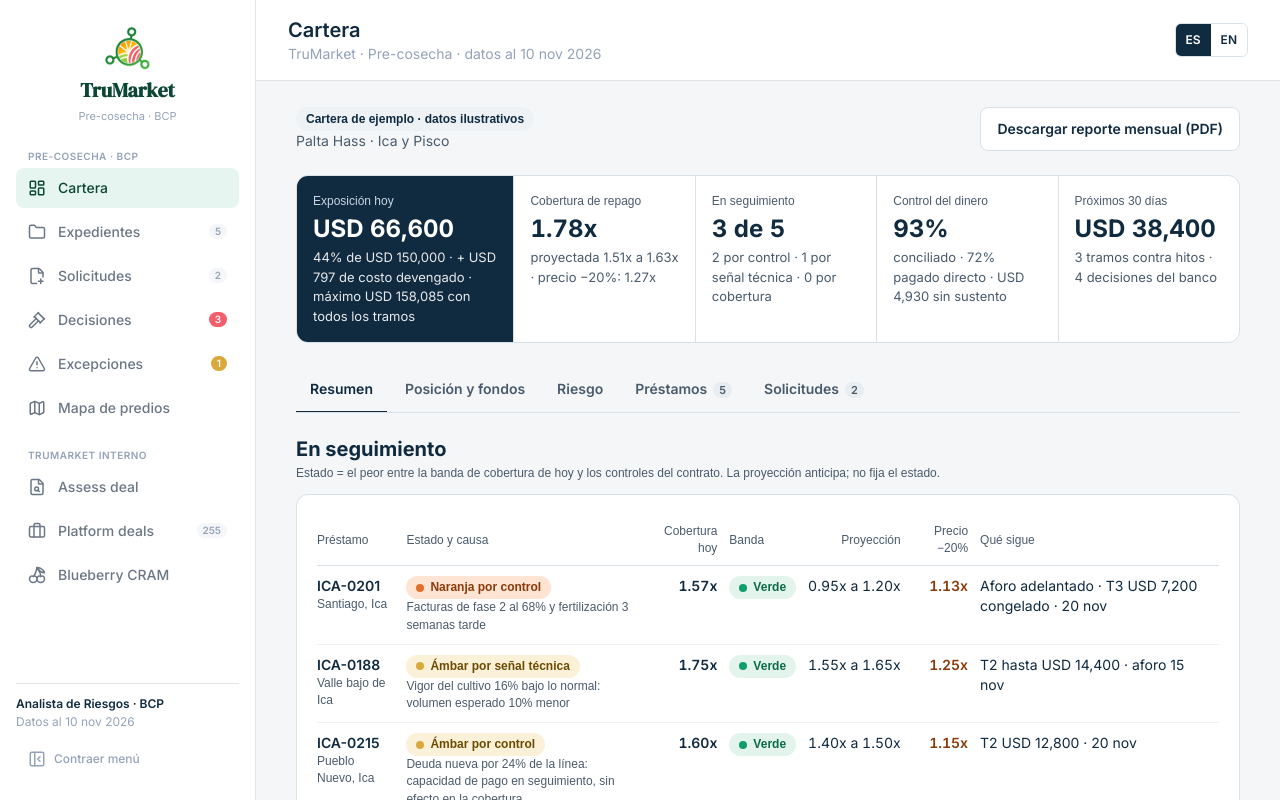
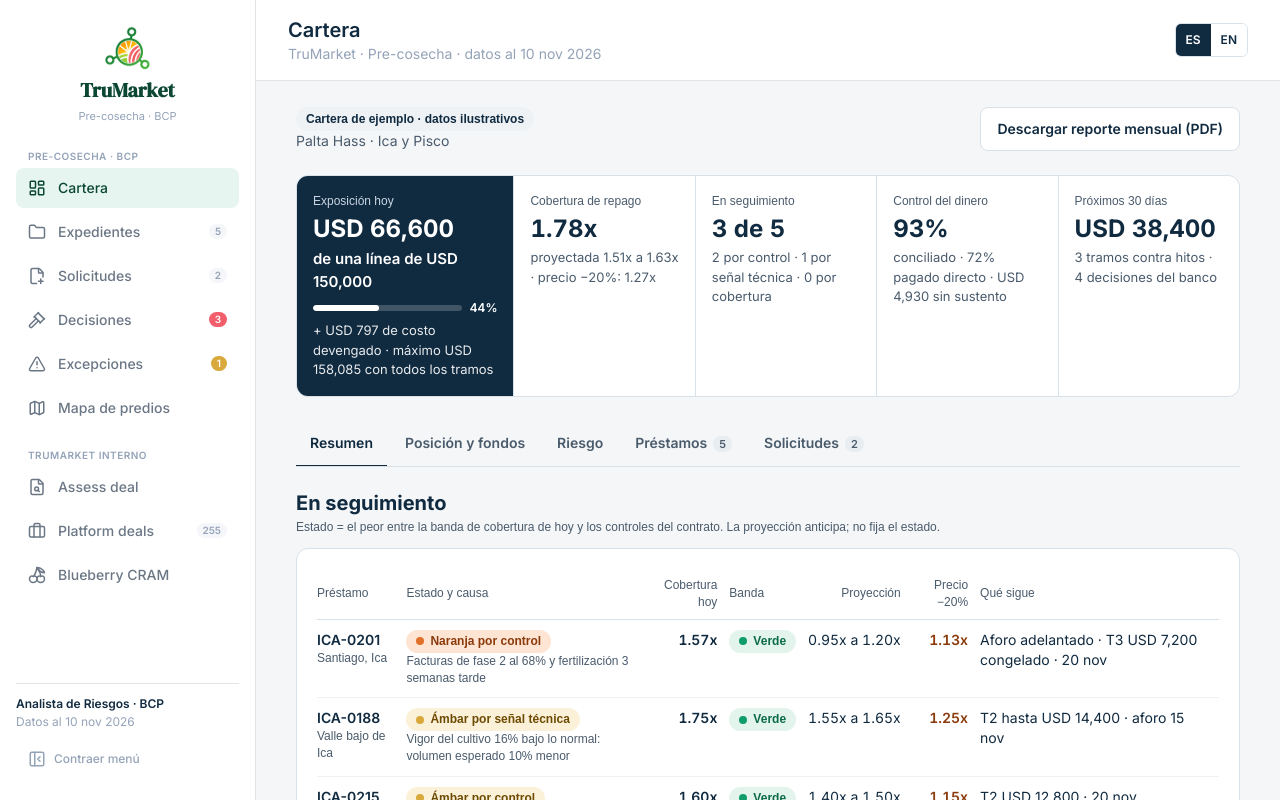
Before and after one commit to AgroSmart-Contracts/credit-risk-mvp, a React (Vite) app: page / in a window 1280 px wide. Both pictures are taken after a click on the button "TruMarket Credit risk". Shown: the top 800 px of the page. Built offline with nearby package versions, Linux system fonts and the light colour scheme.

Commit message:
fix(bcp): the approved line stands out on the exposure tile
USD 150,000 gets its own line under the exposure figure, with a bar for the
share disbursed; accrued cost and the maximum stay as the note.

Co-Authored-By: Claude Opus 5.5 <noreply@anthropic.com>

```diff
--- a/src/components/bcp/Portfolio.tsx
+++ b/src/components/bcp/Portfolio.tsx
@@ -63,7 +63,25 @@ export function Portfolio({ data, onOpen, onOpenApp, onReport, onDecisions, answ
       {/* Headline figures: same structure in every tile, so labels, values and notes line up. */}
       <section aria-label={t("Situación de la cartera", "Portfolio situation")} className="grid gap-px overflow-hidden rounded-xl border border-bcp-border bg-bcp-border sm:grid-cols-2 xl:grid-cols-[1.2fr_1fr_1fr_1fr_1fr]">
         {[
-          { k: t("Exposición hoy", "Exposure today"), v: usd(F.disbursed), s: t(`${pct((F.disbursed / F.line) * 100)} de ${usd(F.line)} · + ${usd(accrued)} de costo devengado · máximo ${usd(F.due)} con todos los tramos`, `${pct((F.disbursed / F.line) * 100)} of ${usd(F.line)} · + ${usd(accrued)} accrued cost · at most ${usd(F.due)} with every tranche`), go: () => setPage("posicion"), dark: true },
+          {
+            k: t("Exposición hoy", "Exposure today"),
+            v: usd(F.disbursed),
+            // The approved line is the reference for everything else: it gets its own line and a bar.
+            line: (
+              <span className="mt-1 block w-full">
+                <span className="block text-[15px] font-semibold">{t(`de una línea de ${usd(F.line)}`, `of a ${usd(F.line)} line`)}</span>
+                <span className="mt-1.5 flex items-center gap-2">
+                  <span aria-hidden className="block h-1.5 flex-1 overflow-hidden rounded-full bg-white/20">
+                    <span className="block h-full rounded-full bg-white" style={{ width: `${(F.disbursed / F.line) * 100}%` }} />
+                  </span>
+                  <span className="num text-[12px] font-semibold">{pct((F.disbursed / F.line) * 100)}</span>
+                </span>
+              </span>
+            ),
+            s: t(`+ ${usd(accrued)} de costo devengado · máximo ${usd(F.due)} con todos los tramos`, `+ ${usd(accrued)} accrued cost · at most ${usd(F.due)} with every tranche`),
+            go: () => setPage("posicion"),
+            dark: true,
+          },
           { k: t("Cobertura de repago", "Repayment coverage"), v: cov(F.coverage), s: t(`proyectada ${range(data.projection.low, data.projection.high, "es")} · precio −20%: ${cov(F.stress.price.coverage)}`, `projected ${range(data.projection.low, data.projection.high, "en")} · price −20%: ${cov(F.stress.price.coverage)}`), go: () => setPage("riesgo") },
           { k: t("En seguimiento", "On the watchlist"), v: `${watch.length} ${t("de", "of")} ${data.loans.length}`, s: t(`${byCause("control")} por control · ${byCause("tecnica")} por señal técnica · ${byCause("cobertura")} por cobertura`, `${byCause("control")} on a control · ${byCause("tecnica")} on a technical signal · ${byCause("cobertura")} on coverage`), go: () => setPage("resumen") },
           { k: t("Control del dinero", "Control of funds"), v: pct(F.reconciledPct), s: t(`conciliado · ${pct(F.directPct)} pagado directo · ${usd(F.unexplained)} sin sustento`, `reconciled · ${pct(F.directPct)} paid direct · ${usd(F.unexplained)} unexplained`), go: () => setPage("posicion") },
@@ -72,6 +90,7 @@ export function Portfolio({ data, onOpen, onOpenApp, onReport, onDecisions, answ
           <button key={x.k} type="button" onClick={x.go} className={`flex flex-col items-start justify-start px-4 py-4 text-left ${i === 0 ? "sm:col-span-2 xl:col-span-1" : ""} ${x.dark ? "bg-bcp-ink text-white hover:bg-[#15354f]" : "bg-white hover:bg-bcp-bg"}`}>
             <span className={`font-[Arial,Helvetica,sans-serif] text-[12px] ${x.dark ? "text-bcp-label" : "text-bcp-muted"}`}>{x.k}</span>
             <span className="num mt-1 whitespace-nowrap text-[24px] font-bold leading-tight">{x.v}</span>
+            {"line" in x && x.line}
             <span className={`mt-1 text-[13px] ${x.dark ? "text-white/90" : "text-bcp-muted"}`}>{x.s}</span>
           </button>
         ))}
```
